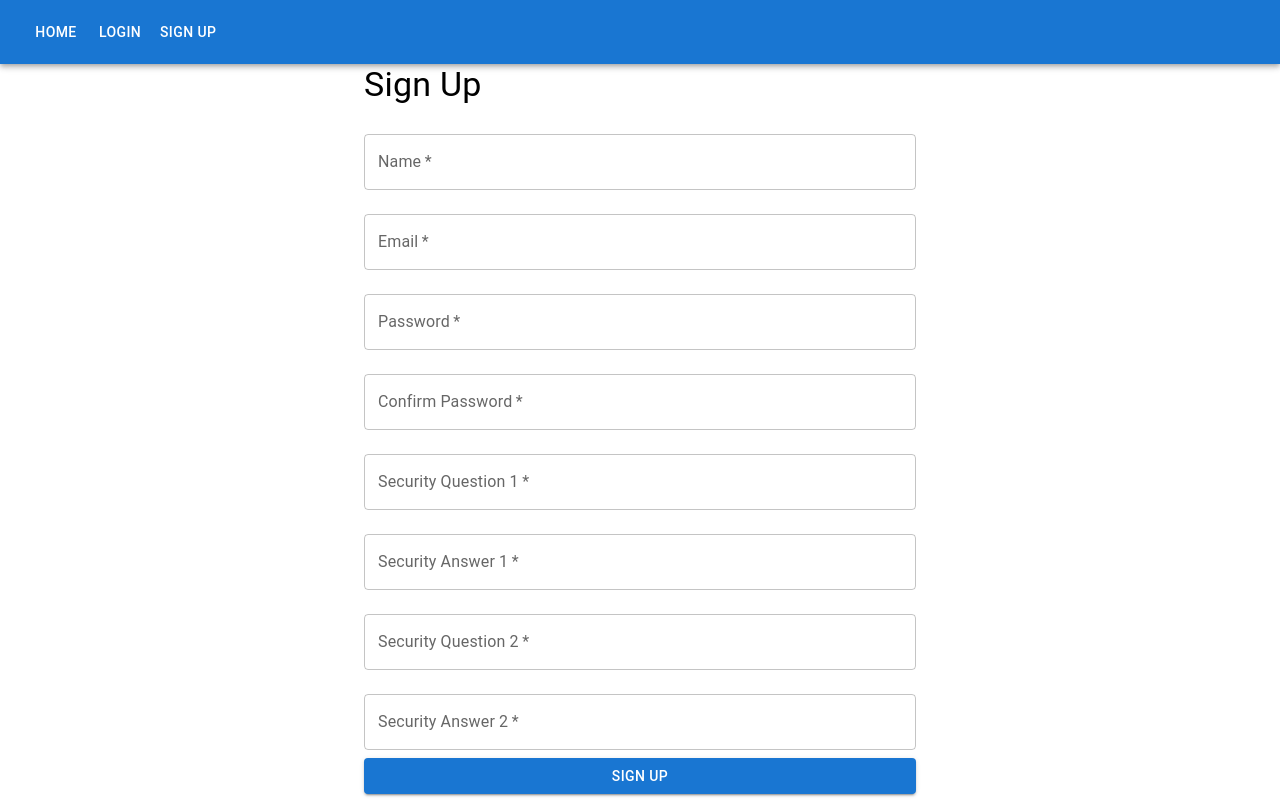
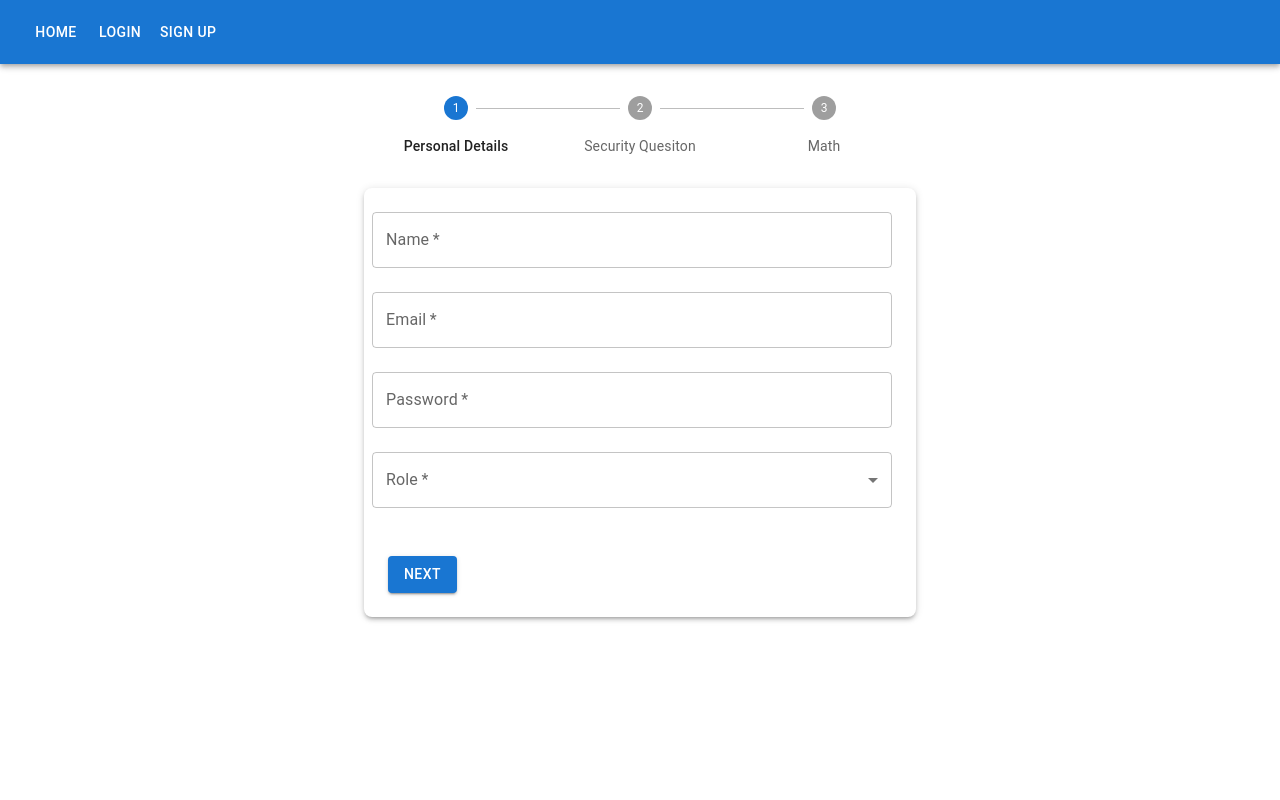
Before and after one commit to tanujdoshi/serverless-sdp7-gitlab, a React (Create React App) app in the folder frontend/: page /signup in a window 1280 px wide. Built offline with nearby package versions, Linux system fonts and the light colour scheme.

Commit message:
Changed: UI for signup

```diff
--- a/frontend/src/Components/Authentication/Register/Register.js
+++ b/frontend/src/Components/Authentication/Register/Register.js
@@ -1,138 +1,136 @@
 import React, { useState } from "react";
 import axios from "axios";
-import { TextField, Button, Container, Typography } from "@mui/material";
-import AWS from 'aws-sdk';
+import {
+  Grid,
+  Button,
+  Container,
+  Typography,
+  Stepper,
+  Step,
+  StepLabel,
+  Paper,
+} from "@mui/material";
+import AWS from "aws-sdk";
+import StepOne from "./StepOne";
+import StepTwo from "./StepTwo";
+import StepThree from "./StepThree";
 
 const cognito = new AWS.CognitoIdentityServiceProvider({
-  region: 'us-east-1',
-  apiVersion: '2016-04-18',
+  region: "us-east-1",
+  apiVersion: "2016-04-18",
 });
 
+function SignUp() {
+  const steps = ["Personal Details", "Security Quesiton", "Math"];
 
+  const [step, setStep] = useState(1);
+  const [formData, setFormData] = useState({
+    name: "",
+    email: "",
+    password: "",
+    confirmPassword: "",
+    role: "",
+    securityQuestion1: "",
+    securityAnswer1: "",
+    captchaAnswer: "",
+  });
 
-function SignUp() {
-  const [email, setEmail] = useState('');
-  const [password, setPassword] = useState('');
-  const [securityQuestion1, setSecurityQuestion1] = useState('');
-  const [securityAnswer1, setSecurityAnswer1] = useState('');
-  const [securityQuestion2, setSecurityQuestion2] = useState('');
-  const [securityAnswer2, setSecurityAnswer2] = useState('');
-
-const handleSubmit = (e) => {
-  e.preventDefault();
-  signUpUser(email, password);
+  const handleChange = (e) => {
+    setFormData({
+      ...formData,
+      [e.target.name]: e.target.value,
+    });
   };
 
-const signUpUser = async (email, password) => {
-  console.log(email, password);
-  const params = {
-    ClientId: process.env.COGNITO_CLIENT_ID,
-    Username: email,
-    Password: password,
+  const handleBack = () => {
+    if (step > 1) {
+      setStep((prevStep) => prevStep - 1);
+    }
   };
 
-  try {
-    console.log("Signing up user");
-    const result = await cognito.signUp(params).promise();
-    console.log(result);
-    const params1 = {
-      TableName: 'UserSecurityQuestions',
-      Item: {
-        userId: email,
-        question1: securityQuestion1,
-        answer1: securityAnswer1,
-        question2: securityQuestion2,
-        answer2: securityAnswer2,
-      },
+  const handleSubmit = async (e) => {
+    e.preventDefault();
+    if (step === 3) {
+      console.log("Form submitted:", formData);
+
+      const params = {
+        ClientId: "1748924r31pesr34u1sm5nb0bj",
+        Username: formData.email,
+        Password: formData.password,
       };
 
-    try{
-      console.log("Saving security questions");
-      const uploadResponse = await axios.post('https://fsywgygjrg.execute-api.us-east-1.amazonaws.com/dev/signup', {
-        userId: email,
-        question1: securityQuestion1,
-        answer1: securityAnswer1,
-        question2: securityQuestion2,
-        answer2: securityAnswer2,
-      });
+      await cognito.signUp(params).promise();
+
+      // TDO - need to add name, and role of user to DB
+      const uploadResponse = await axios.post(
+        "https://fsywgygjrg.execute-api.us-east-1.amazonaws.com/dev/signup",
+        {
+          userId: formData.email,
+          question1: formData.securityQuestion1,
+          answer1: formData.securityAnswer1,
+          question2: "",
+          answer2: "",
+        }
+      );
       console.log(uploadResponse);
-    }catch(err){
-      console.error("Error in saving security questions",err);
+    } else {
+      setStep((prevStep) => prevStep + 1);
     }
-  } catch (error) {
-    console.log("Error in signUpUser", error);
-    console.error(error);
+  };
+
+  const renderStepContent = () => {
+    switch (step) {
+      case 1:
+        return <StepOne formData={formData} handleChange={handleChange} />;
+      case 2:
+        return <StepTwo formData={formData} handleChange={handleChange} />;
+      case 3:
+        return <StepThree formData={formData} handleChange={handleChange} />;
+      default:
+        return null;
     }
   };
 
   return (
     <Container maxWidth="sm">
-      <Typography variant="h4" gutterBottom>
-        Sign Up
-      </Typography>
+      <Stepper
+        activeStep={step - 1}
+        alternativeLabel
+        sx={{ marginBottom: 4, marginTop: 4 }}
+      >
+        {steps.map((label) => (
+          <Step key={label}>
+            <StepLabel>{label}</StepLabel>
+          </Step>
+        ))}
+      </Stepper>
+
+      <Paper elevation={3} sx={{ padding: 3, borderRadius: 2 }}>
         <form onSubmit={handleSubmit}>
-        <TextField label="Name" fullWidth margin="normal" required />
-        <TextField
-          label="Email"
-          type="email"
-          value={email}
-          onChange={(e) => setEmail(e.target.value)}
-          fullWidth
-          margin="normal"
-          required
-        />
-        <TextField
-          label="Password"
-          type="password"
-          value={password}
-          onChange={(e) => setPassword(e.target.value)}
-          fullWidth
-          margin="normal"
-          required
-        />
-        <TextField
-          label="Confirm Password"
-          type="password"
-          fullWidth
-          margin="normal"
-          required
-        />
-        <TextField
-          label="Security Question 1"
-          value={securityQuestion1}
-          onChange={(e) => setSecurityQuestion1(e.target.value)}
-          fullWidth
-          margin="normal"
-          required
-        />
-        <TextField
-          label="Security Answer 1"
-          value={securityAnswer1}
-          onChange={(e) => setSecurityAnswer1(e.target.value)}
-          fullWidth
-          margin="normal"
-          required
-        />
-        <TextField
-          label="Security Question 2"
-          value={securityQuestion2}
-          onChange={(e) => setSecurityQuestion2(e.target.value)}
-          fullWidth
-          margin="normal"
-          required
-        />
-        <TextField
-          label="Security Answer 2"
-          value={securityAnswer2}
-          onChange={(e) => setSecurityAnswer2(e.target.value)}
-          fullWidth
-          margin="normal"
-          required
-        />
-        <Button variant="contained" color="primary" type="submit" fullWidth>
-          Sign Up
+          <Grid container spacing={2}>
+            {renderStepContent()}
+
+            <Grid
+              item
+              xs={12}
+              sx={{ display: "flex", justifyContent: "space-between", mt: 3 }}
+            >
+              {step > 1 && (
+                <Button
+                  variant="outlined"
+                  color="secondary"
+                  onClick={handleBack}
+                >
+                  Back
                 </Button>
+              )}
+              <Button variant="contained" color="primary" type="submit">
+                {step === steps.length ? "Sign Up" : "Next"}
+              </Button>
+            </Grid>
+          </Grid>
         </form>
+      </Paper>
     </Container>
   );
 }
--- /dev/null
+++ b/frontend/src/Components/Authentication/Register/StepOne.js
@@ -0,0 +1,52 @@
+import React from "react";
+import { TextField, MenuItem } from "@mui/material";
+
+const StepOne = ({ formData, handleChange }) => (
+  <>
+    <TextField
+      label="Name"
+      name="name"
+      value={formData.name}
+      onChange={handleChange}
+      fullWidth
+      margin="normal"
+      required
+    />
+    <TextField
+      label="Email"
+      name="email"
+      type="email"
+      value={formData.email}
+      onChange={handleChange}
+      fullWidth
+      margin="normal"
+      required
+    />
+    <TextField
+      label="Password"
+      name="password"
+      type="password"
+      value={formData.password}
+      onChange={handleChange}
+      fullWidth
+      margin="normal"
+      required
+    />
+    <TextField
+      label="Role"
+      name="role"
+      select
+      value={formData.role}
+      onChange={handleChange}
+      fullWidth
+      margin="normal"
+      required
+    >
+      <MenuItem value="User">User</MenuItem>
+      <MenuItem value="Agent">QDP Agent</MenuItem>
+      <MenuItem value="Admin">Admin</MenuItem>
+    </TextField>
+  </>
+);
+
+export default StepOne;
--- /dev/null
+++ b/frontend/src/Components/Authentication/Register/StepThree.js
@@ -0,0 +1,22 @@
+// src/components/StepThree.js
+import React from "react";
+import { TextField, Typography } from "@mui/material";
+
+const StepThree = ({ formData, handleChange }) => (
+  <>
+    <Typography variant="body1" gutterBottom>
+      What is 5 + 3?
+    </Typography>
+    <TextField
+      label="Answer"
+      name="captchaAnswer"
+      value={formData.captchaAnswer}
+      onChange={handleChange}
+      fullWidth
+      margin="normal"
+      required
+    />
+  </>
+);
+
+export default StepThree;
--- /dev/null
+++ b/frontend/src/Components/Authentication/Register/StepTwo.js
@@ -0,0 +1,45 @@
+// src/components/StepTwo.js
+import React from "react";
+import { TextField, MenuItem } from "@mui/material";
+
+const StepTwo = ({ formData, handleChange }) => {
+  const questions = [
+    "What is your mother's maiden name?",
+    "What is your favorite childhood pet?",
+    "What is the name of your first school?",
+    "What is your favorite sports team?",
+    "What is your favorite movie?",
+  ];
+
+  return (
+    <>
+      <TextField
+        label="Security Question"
+        name="securityQuestion1"
+        select
+        value={formData.securityQuestion1}
+        onChange={handleChange}
+        fullWidth
+        margin="normal"
+        required
+      >
+        {questions.map((question, index) => (
+          <MenuItem key={index} value={question}>
+            {question}
+          </MenuItem>
+        ))}
+      </TextField>
+      <TextField
+        label="Security Answer"
+        name="securityAnswer1"
+        value={formData.securityAnswer1}
+        onChange={handleChange}
+        fullWidth
+        margin="normal"
+        required
+      />
+    </>
+  );
+};
+
+export default StepTwo;
```
Lines whose indentation alone changed are shown as unchanged.
